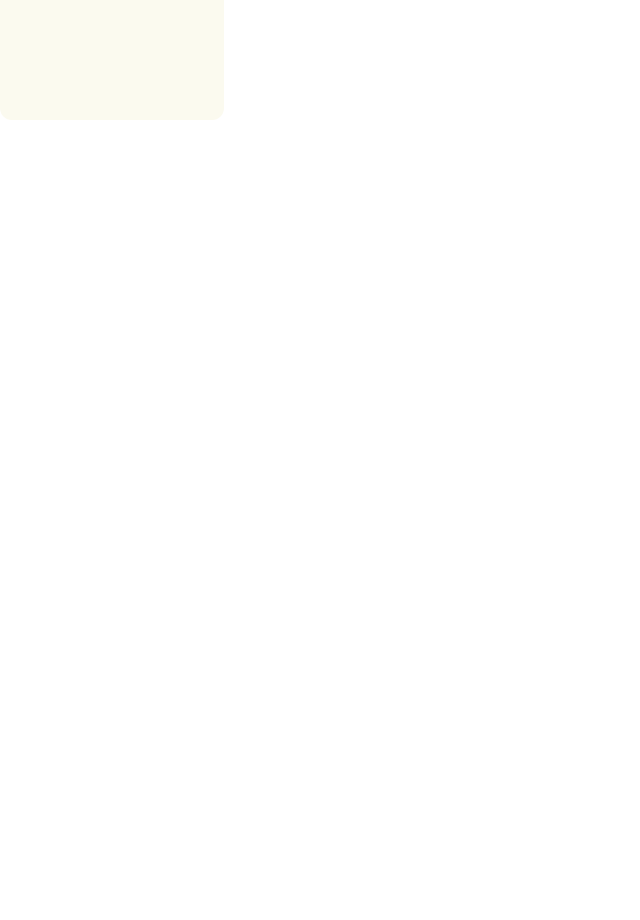
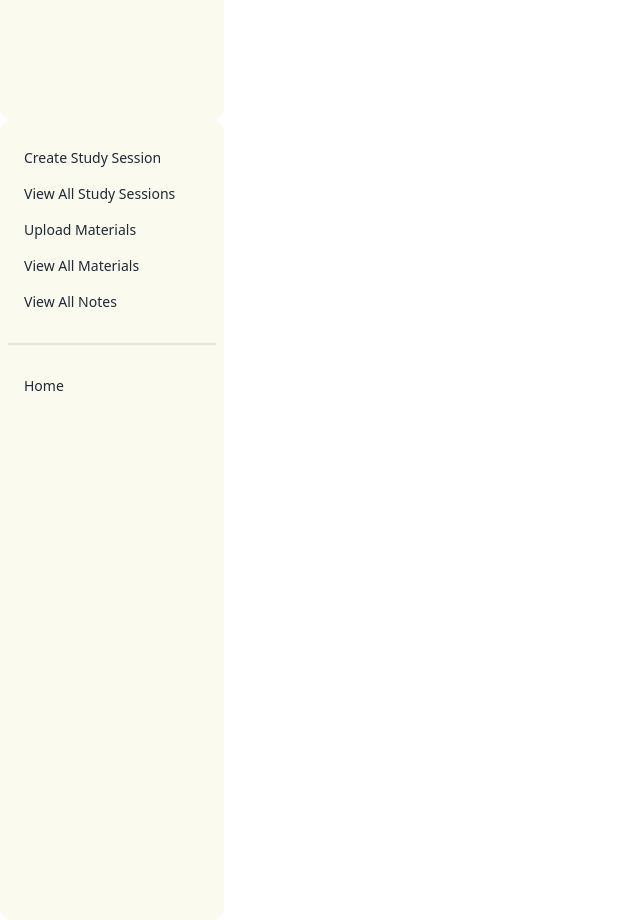
Before and after one commit to tahmedofficial/study-hive-client, a React (Vite) app: page /dashboard in a window 1280 px wide. Shown: the part 680-1600 px from the top of the page, without its empty margins (0-640 px from the left). Before the commit the page ends 800 px from the top, so only its background shows below. Built offline with nearby package versions, Linux system fonts and the light colour scheme; no server answers.

Commit message:
added tutor dashboard

```diff
--- a/src/Layout/Dashboard.jsx
+++ b/src/Layout/Dashboard.jsx
@@ -1,5 +1,6 @@
 import { Outlet } from "react-router-dom";
 import StudentSidebar from "../Pages/Dashboard/StudentDashboard/StudentSidebar/StudentSidebar";
+import TutorSidebar from "../Pages/Dashboard/TutorDashboard/TutorSidebar/TutorSidebar";
 
 
 const Dashboard = () => {
@@ -8,6 +9,7 @@ const Dashboard = () => {
         <div className="flex gap-5">
             <div>
                 <StudentSidebar></StudentSidebar>
+                <TutorSidebar></TutorSidebar>
             </div>
             <div className="pt-5">
                 <Outlet></Outlet>
--- /dev/null
+++ b/src/Pages/Dashboard/TutorDashboard/CreateStudySession/CreateStudySession.jsx
@@ -0,0 +1,10 @@
+
+const CreateStudySession = () => {
+    return (
+        <div>
+            CreateStudySession
+        </div>
+    );
+};
+
+export default CreateStudySession;
--- /dev/null
+++ b/src/Pages/Dashboard/TutorDashboard/TutorSidebar/TutorSidebar.jsx
@@ -0,0 +1,17 @@
+import { NavLink } from "react-router-dom";
+
+const TutorSidebar = () => {
+    return (
+        <ul className="menu menu-md pt-5 bg-primary_bg_color rounded-xl w-56 min-h-screen">
+            <li><NavLink to="/dashboard/createStudySession">Create Study Session</NavLink></li>
+            <li><NavLink to="/dashboard/viewAllStudySessions">View All Study Sessions</NavLink></li>
+            <li><NavLink to="/dashboard/uploadMaterials">Upload Materials</NavLink></li>
+            <li><NavLink to="/dashboard/viewAllMaterials">View All Materials</NavLink></li>
+            <li><NavLink to="/dashboard/viewAllNotes">View All Notes</NavLink></li>
+            <div className="divider"></div>
+            <li><NavLink to="/">Home</NavLink></li>
+        </ul>
+    );
+};
+
+export default TutorSidebar;
--- /dev/null
+++ b/src/Pages/Dashboard/TutorDashboard/UploadMaterials/UploadMaterials.jsx
@@ -0,0 +1,10 @@
+
+const UploadMaterials = () => {
+    return (
+        <div>
+            UploadMaterials
+        </div>
+    );
+};
+
+export default UploadMaterials;
--- /dev/null
+++ b/src/Pages/Dashboard/TutorDashboard/ViewAllMaterials/ViewAllMaterials.jsx
@@ -0,0 +1,10 @@
+
+const ViewAllMaterials = () => {
+    return (
+        <div>
+            ViewAllMaterials
+        </div>
+    );
+};
+
+export default ViewAllMaterials;
--- /dev/null
+++ b/src/Pages/Dashboard/TutorDashboard/ViewAllNotes/ViewAllNotes.jsx
@@ -0,0 +1,10 @@
+
+const ViewAllNotes = () => {
+    return (
+        <div>
+            ViewAllNotes
+        </div>
+    );
+};
+
+export default ViewAllNotes;
--- /dev/null
+++ b/src/Pages/Dashboard/TutorDashboard/ViewAllStudySessions/ViewAllStudySessions.jsx
@@ -0,0 +1,10 @@
+
+const ViewAllStudySessions = () => {
+    return (
+        <div>
+            ViewAllStudySessions
+        </div>
+    );
+};
+
+export default ViewAllStudySessions;
```
Also changed, not shown: src/Routes/Routes.jsx (+28 -0 lines).
